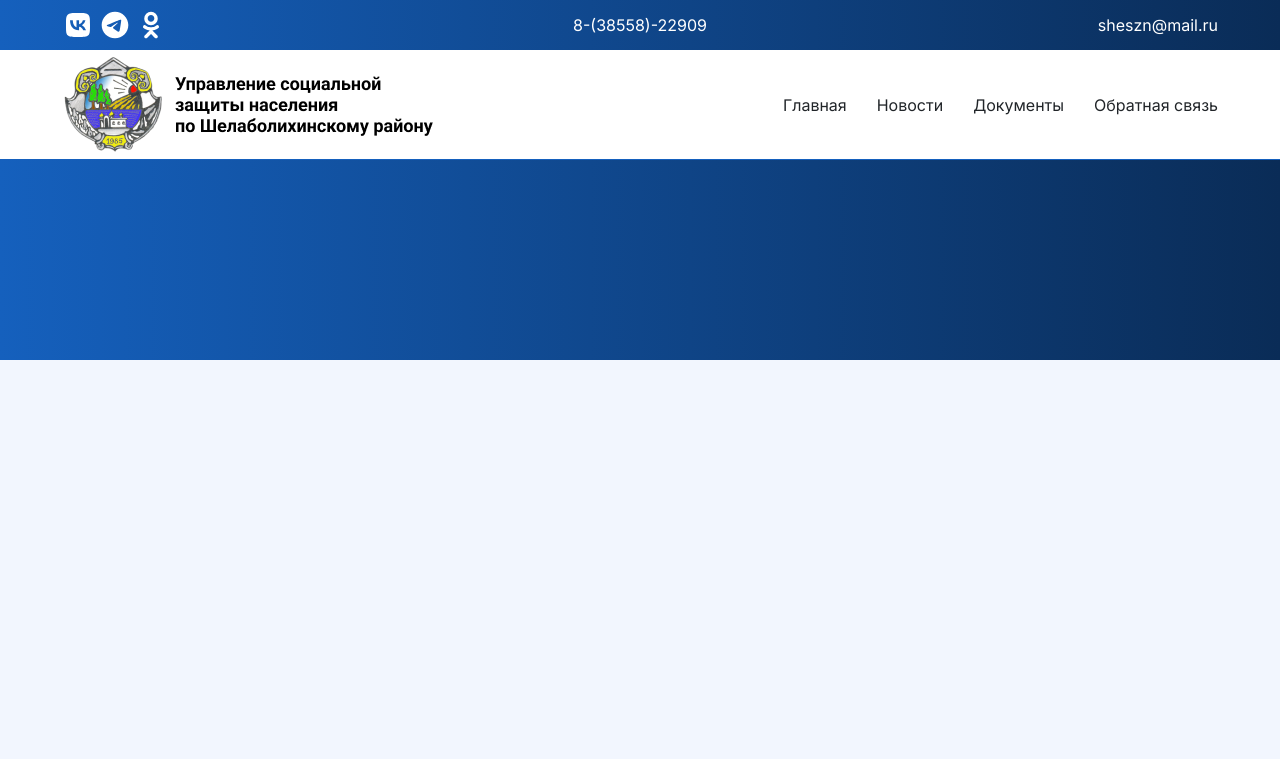
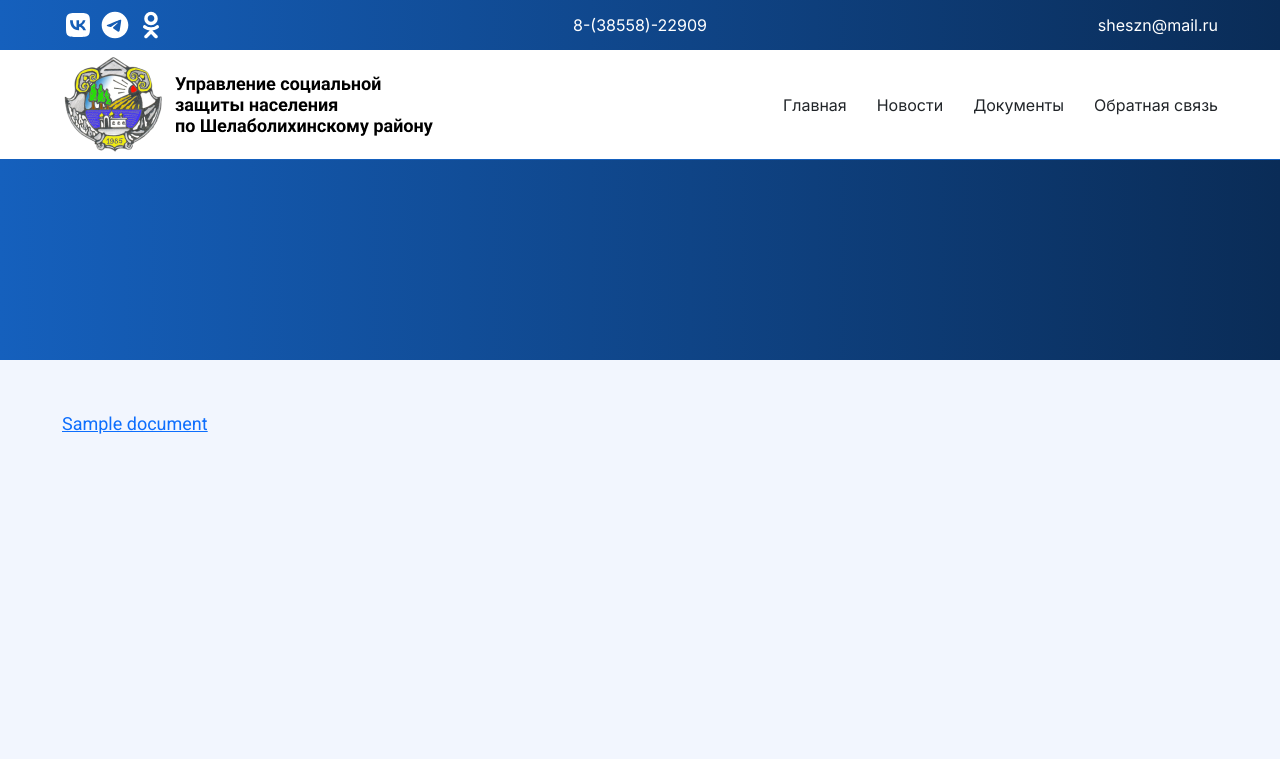
Before and after one commit to smlmnvv/diplom, a PHP site: template app/views/documents.blade.php in a window 1280 px wide. Shown: the top 759 px of the page. Run offline with PHP 8.4, Linux system fonts and the light colour scheme; the template is opened without the code that fills it: most values are stand-ins (such as "Sample title", 1, 10 or a date in 2020); data that the repository does not hold is empty; some libraries are stand-ins or nearby versions.

Commit message:
коммит от 5 мая 24 года

```diff
--- a/app/controllers/DocumentsController.php
+++ b/app/controllers/DocumentsController.php
@@ -1,4 +1,6 @@
 <?php
+
+require MODELS . '/DocumentsModel.php';
 
 $title = "УСЗН по Шелаболихинскому району. Документы";
 
--- /dev/null
+++ b/app/models/DocumentsModel.php
@@ -0,0 +1,3 @@
+<?php
+
+$documents = $db -> query("SELECT * FROM `documents`") -> findAll();
--- a/app/views/documents.blade.php
+++ b/app/views/documents.blade.php
@@ -7,8 +7,14 @@
     <section class="documents">
         <div class="container">
             <div class="row">
-                <div class="col">
-
+                <div class="col-md-8">
+                    <ul class="documents__ul">
+                        <?php foreach ($documents as $document) : ?>
+                        <li class="documents__li mb-3">
+                            <a href="<?= $document['slug'] ?>" class="documents__link"><?= $document['name']?></a>
+                        </li>
+                        <?php endforeach ?>
+                    </ul>
                 </div>
             </div>
         </div>
--- a/app/views/news.blade.php
+++ b/app/views/news.blade.php
@@ -25,7 +25,7 @@
     <section class="news">
         <div class="container">
         <?php foreach ($news as $new): ?>
-            <div class="row mb-4">
+            <div class="row mb-5">
                 <div class="col-md-4">
                     <img src="<?= $new['img'] ?>" alt="новость" srcset="" class="news__img">
                 </div>
--- a/public_html/assets/css/style.css
+++ b/public_html/assets/css/style.css
@@ -245,3 +245,14 @@
     color: #1560BD;
     font-weight: bold;
 }
+
+.documents
+{
+    padding: 50px 0;
+}
+
+.documents__link
+{
+    font-size: 18px;
+    text-decoration:underline !important;
+}
```
Also changed, not shown: public_html/assets/documents/Положение+об++УСЗН+по+Шелаболихинскому+району+1.jpg (added), public_html/assets/documents/Положение+об++УСЗН+по+Шелаболихинскому+району+2.jpg (added), public_html/assets/documents/Положение+об++УСЗН+по+Шелаболихинскому+району+3.jpg (added), public_html/assets/documents/Положение+об++УСЗН+по+Шелаболихинскому+району+4.jpg (added), public_html/assets/documents/Положение+об++УСЗН+по+Шелаболихинскому+району+5.jpg (added), public_html/assets/documents/Положение+об++УСЗН+по+Шелаболихинскому+району+6.jpg (added), public_html/assets/documents/Положение+об++УСЗН+по+Шелаболихинскому+району+7.jpg (added), public_html/assets/documents/Положение+об++УСЗН+по+Шелаболихинскому+району+8.jpg (added), public_html/assets/img/news/news4.webp (added), 4 other files.
